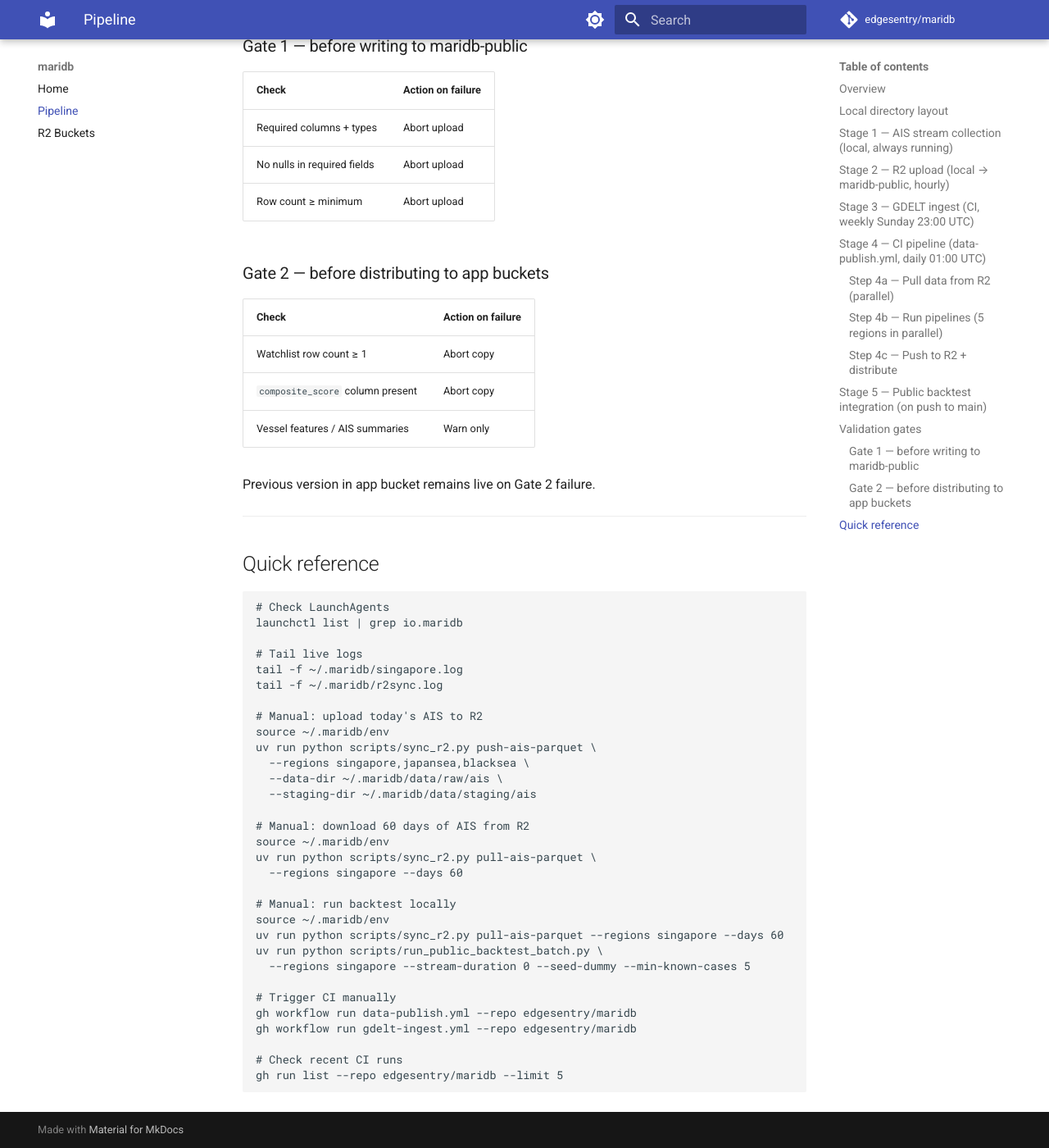
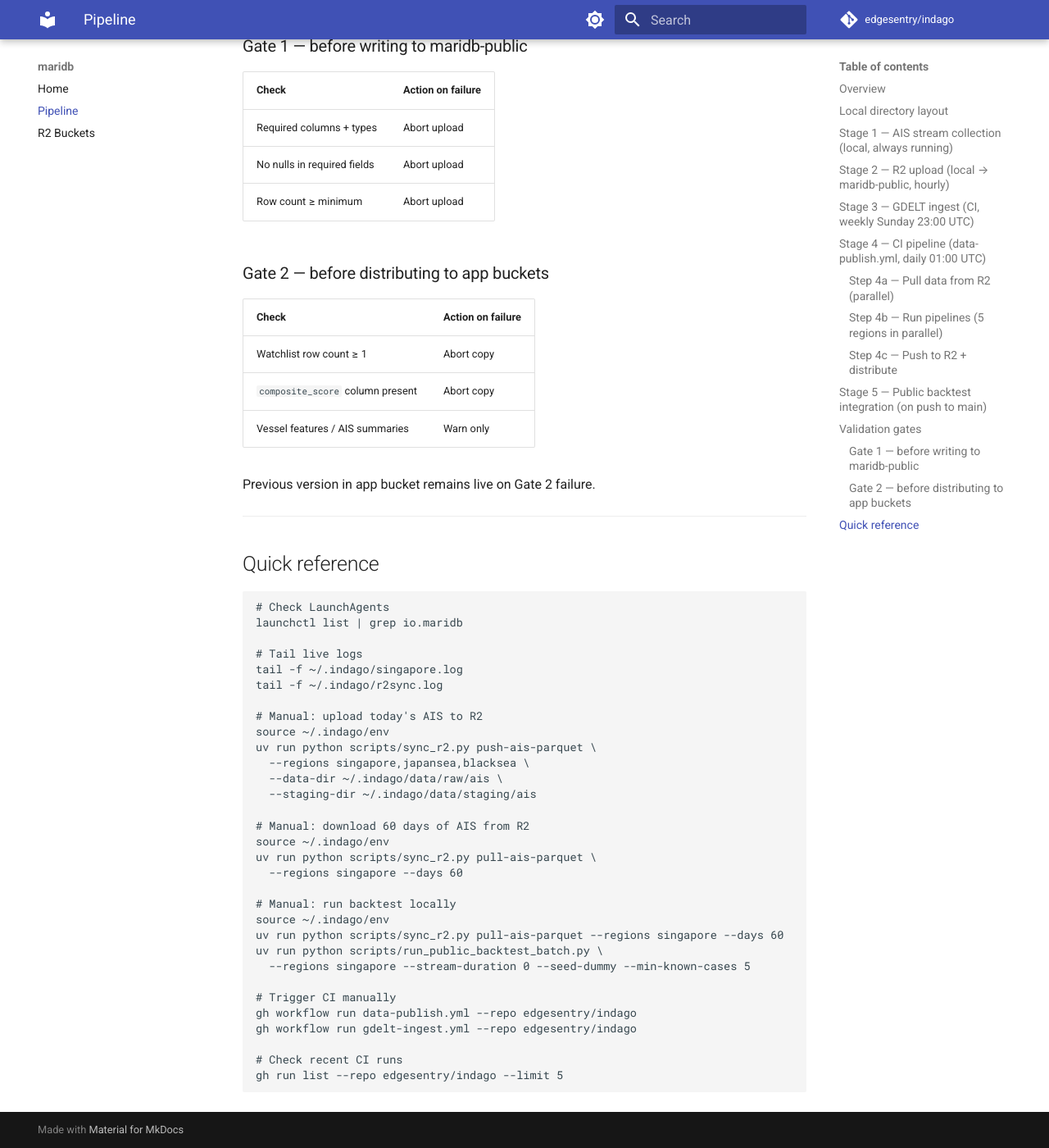
Before and after one commit to edgesentry/maridb, an MkDocs documentation site: the page built from docs/pipeline.md, in a window 1280 px wide and 1400 px high, scrolled down 4799 px. Shown: the whole window at 82% size. Built offline with MkDocs 1.6.1 and Material for MkDocs 9.7.7, drawn with Linux system fonts in a browser that asks for light colours; comment, search, counter and statistics services are not loaded; some of the changed text lies outside the part shown.

Commit message:
chore: rename maridb → indago
- GitHub repo renamed to edgesentry/indago
- launchd labels: io.maridb.* → io.indago.*
- Log dir: ~/.maridb → ~/.indago
- pyproject.toml name: maridb → indago
- All code/doc references updated
- R2 bucket names (maridb-public/private) intentionally preserved

Co-Authored-By: Claude Sonnet 4.6 <noreply@anthropic.com>

````diff
--- a/docs/pipeline.md
+++ b/docs/pipeline.md
@@ -1,4 +1,4 @@
-# maridb — Pipeline and Data Flow
+# indago — Pipeline and Data Flow
 
 **Updated:** 2026-04-25
 
@@ -54,10 +54,10 @@ LaunchAgent: aisstream
 
 ## Local directory layout
 
-All local data lives under `~/.maridb/data/` (override with `MARIDB_DATA_DIR` env var).
+All local data lives under `~/.indago/data/` (override with `MARIDB_DATA_DIR` env var).
 
 ```
-~/.maridb/
+~/.indago/
 ├── data/
 │   ├── raw/
 │   │   └── ais/
@@ -89,36 +89,36 @@ All local data lives under `~/.maridb/data/` (override with `MARIDB_DATA_DIR` en
 
 ## Stage 1 — AIS stream collection (local, always running)
 
-**Who writes:** `pipelines/ingest/ais_stream.py` via `io.maridb.aisstream.<region>` LaunchAgent
+**Who writes:** `pipelines/ingest/ais_stream.py` via `io.indago.aisstream.<region>` LaunchAgent
 
-**Writes to:** `~/.maridb/data/raw/ais/{region}.duckdb`
+**Writes to:** `~/.indago/data/raw/ais/{region}.duckdb`
 
 **Active regions:** whichever have a `*.local.plist` installed under `~/Library/LaunchAgents/`
 
 ```bash
 launchctl list | grep io.maridb          # check status
-tail -f ~/.maridb/singapore.log          # tail live AIS log
+tail -f ~/.indago/singapore.log          # tail live AIS log
 ```
 
 ---
 
 ## Stage 2 — R2 upload (local → maridb-public, hourly)
 
-**Who writes:** `scripts/sync_r2.py push-ais-parquet` via `io.maridb.r2sync` LaunchAgent
+**Who writes:** `scripts/sync_r2.py push-ais-parquet` via `io.indago.r2sync` LaunchAgent
 
-**Reads from:** `~/.maridb/data/raw/ais/{region}.duckdb`
-**Stages to:** `~/.maridb/data/staging/ais/region={stem}/date=YYYY-MM-DD/positions.parquet`
+**Reads from:** `~/.indago/data/raw/ais/{region}.duckdb`
+**Stages to:** `~/.indago/data/staging/ais/region={stem}/date=YYYY-MM-DD/positions.parquet`
 **Uploads to:** `maridb-public/ais/region={stem}/date=YYYY-MM-DD/positions.parquet`
 
 The region name in R2 is the **file stem** (e.g. `japansea`, not `japan`).
 
 **Manual run:**
 ```bash
-source ~/.maridb/env
+source ~/.indago/env
 uv run python scripts/sync_r2.py push-ais-parquet \
   --regions singapore,japansea,blacksea \
-  --data-dir ~/.maridb/data/raw/ais \
-  --staging-dir ~/.maridb/data/staging/ais
+  --data-dir ~/.indago/data/raw/ais \
+  --staging-dir ~/.indago/data/staging/ais
 ```
 
 ---
@@ -133,7 +133,7 @@ uv run python scripts/sync_r2.py push-ais-parquet \
 
 **Manual trigger:**
 ```bash
-gh workflow run gdelt-ingest.yml --repo edgesentry/maridb
+gh workflow run gdelt-ingest.yml --repo edgesentry/indago
 ```
 
 ---
@@ -216,31 +216,31 @@ Previous version in app bucket remains live on Gate 2 failure.
 launchctl list | grep io.maridb
 
 # Tail live logs
-tail -f ~/.maridb/singapore.log
-tail -f ~/.maridb/r2sync.log
+tail -f ~/.indago/singapore.log
+tail -f ~/.indago/r2sync.log
 
 # Manual: upload today's AIS to R2
-source ~/.maridb/env
+source ~/.indago/env
 uv run python scripts/sync_r2.py push-ais-parquet \
   --regions singapore,japansea,blacksea \
-  --data-dir ~/.maridb/data/raw/ais \
-  --staging-dir ~/.maridb/data/staging/ais
+  --data-dir ~/.indago/data/raw/ais \
+  --staging-dir ~/.indago/data/staging/ais
 
 # Manual: download 60 days of AIS from R2
-source ~/.maridb/env
+source ~/.indago/env
 uv run python scripts/sync_r2.py pull-ais-parquet \
   --regions singapore --days 60
 
 # Manual: run backtest locally
-source ~/.maridb/env
+source ~/.indago/env
 uv run python scripts/sync_r2.py pull-ais-parquet --regions singapore --days 60
 uv run python scripts/run_public_backtest_batch.py \
   --regions singapore --stream-duration 0 --seed-dummy --min-known-cases 5
 
 # Trigger CI manually
-gh workflow run data-publish.yml --repo edgesentry/maridb
-gh workflow run gdelt-ingest.yml --repo edgesentry/maridb
+gh workflow run data-publish.yml --repo edgesentry/indago
+gh workflow run gdelt-ingest.yml --repo edgesentry/indago
 
 # Check recent CI runs
-gh run list --repo edgesentry/maridb --limit 5
+gh run list --repo edgesentry/indago --limit 5
 ```
--- a/mkdocs.yml
+++ b/mkdocs.yml
@@ -1,8 +1,8 @@
 site_name: maridb
 site_description: Maritime data layer — vessel, voyage, cargo, and AIS ingestion and transformation pipelines.
 site_url: https://edgesentry.github.io/maridb/
-repo_url: https://github.com/edgesentry/maridb
-repo_name: edgesentry/maridb
+repo_url: https://github.com/edgesentry/indago
+repo_name: edgesentry/indago
 edit_uri: edit/main/docs/
 
 docs_dir: docs
--- a/pyproject.toml
+++ b/pyproject.toml
@@ -3,7 +3,7 @@ requires = ["hatchling"]
 build-backend = "hatchling.build"
 
 [project]
-name = "maridb"
+name = "indago"
 version = "0.1.0"
 description = "Maritime data layer — vessel, voyage, cargo, and AIS ingestion and transformation pipelines"
 requires-python = ">=3.12"
--- a/wrangler.toml
+++ b/wrangler.toml
@@ -1,4 +1,4 @@
-name = "maridb"
+name = "indago"
 compatibility_date = "2026-04-25"
 
 [[r2_buckets]]
````
Also changed, not shown: README.md (+3 -3 lines), docs/index.md (+2 -2 lines), docs/r2-buckets.md (+2 -2 lines), 9 other files.
